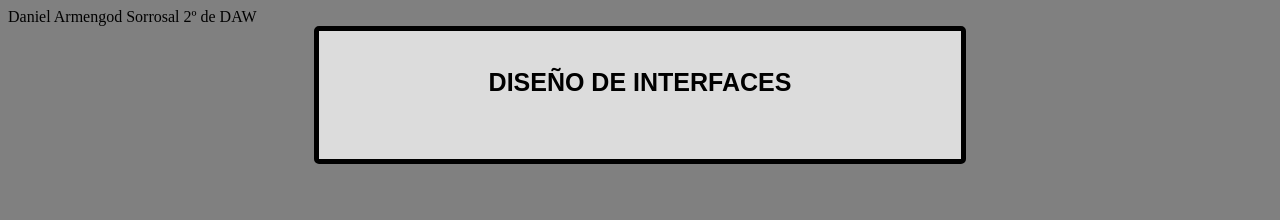
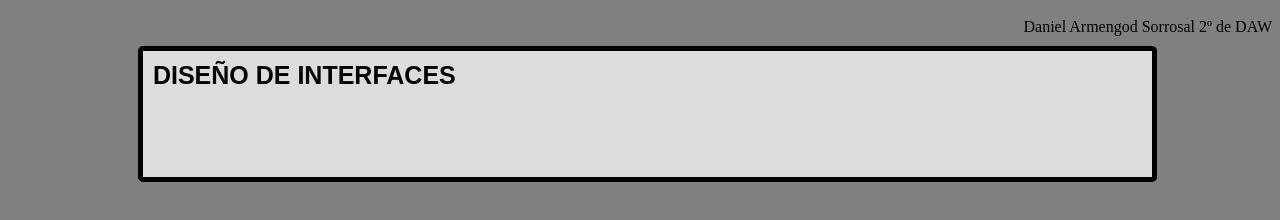
Before and after one commit to DanielArmengod1996/DisenioInterfacesWeb, a plain HTML site: page index.html in a window 1280 px wide. Drawn offline with Linux system fonts and the light colour scheme.

Commit message:
implementacion de la etiqueta de el nombre y los apellidos

```diff
--- a/estilos.css
+++ b/estilos.css
@@ -3,24 +3,34 @@
     font-family:        Arial, Helvetica, sans-serif;
     font-size:          25px;
     font-weight:        bold;
-    text-align:         center;
+    text-align:         left;
 
     border-radius:      5px;
     border:           black solid 5px;
 
     background-color: gainsboro;
     padding:            5px;
-    width:              50%;
+    width:              80%;
     height:             15%;
 
     margin-left:        auto;
     margin-right:       auto;
 }
 
+#nombreApellidos{
+    text-align: right;
+    padding-bottom: 10px;
+}
+
 #textoEtiqueta{
-    padding-top:         5%;
+    text-align: left;
+    padding-left: 5px;
+    padding-top: 5px;
 }
 
 body{
     background-color: gray;
+
+    padding-top     : 10px;
+    padding-left    : 15px;
 }
```
